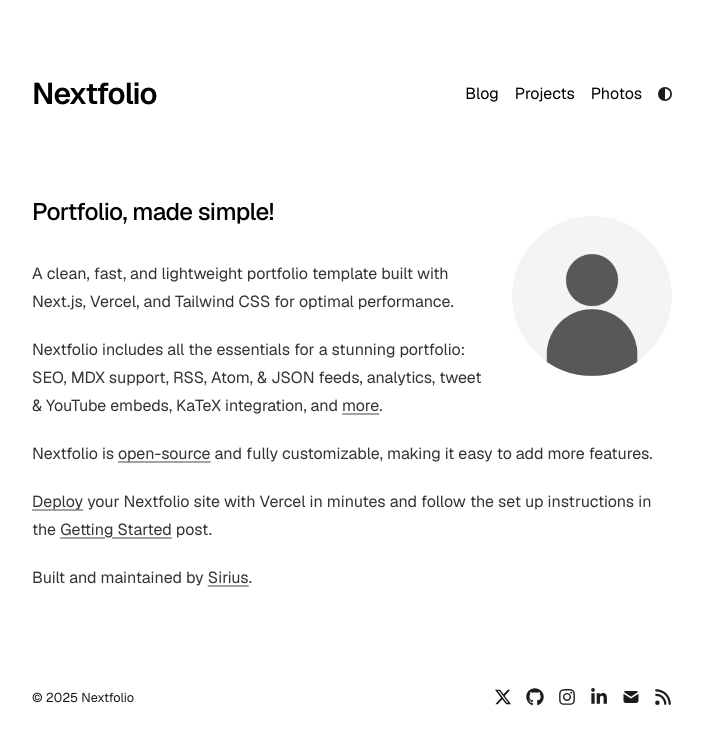
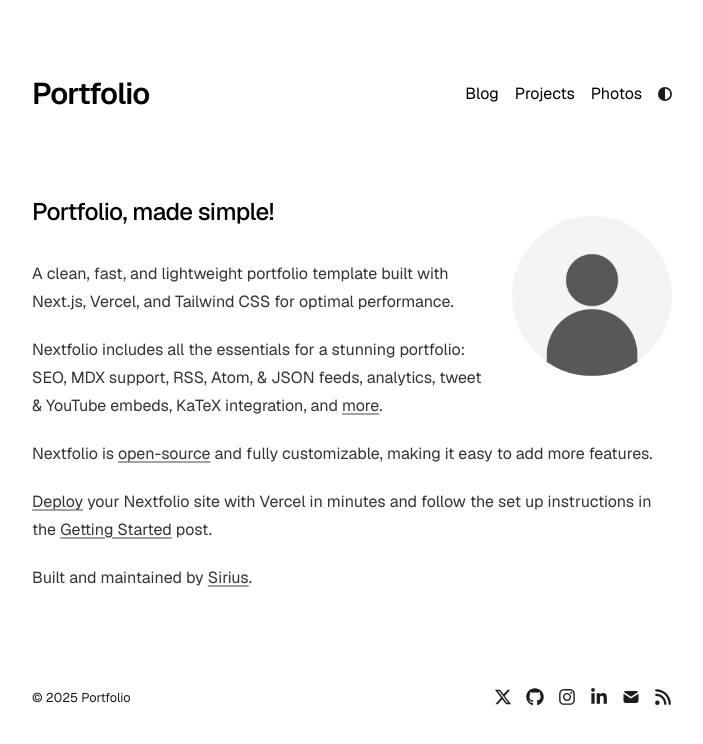
Before and after one commit to ridoansaleh/ridoansaleh.github.io, a Next.js app: page / in a window 1280 px wide. Shown: the top 744 px of the page, without its empty margins (288-991 px from the left). Built offline with nearby package versions, Linux system fonts and the light colour scheme.

Commit message:
feat: update site metadata and social links

```diff
--- a/app/config.ts
+++ b/app/config.ts
@@ -1,16 +1,16 @@
 export const metaData = {
-  baseUrl: "https://nextfolio-template.vercel.app/",
-  title: "Nextfolio",
-  name: "Sirius",
+  baseUrl: "https://ridoansaleh.github.io/",
+  title: "Portfolio",
+  name: "Ridoan Saleh",
   ogImage: "/opengraph-image.png",
   description:
     "A clean, fast, and lightweight portfolio template built with Next.js, Vercel, and Tailwind CSS for optimal performance.",
 };
 
 export const socialLinks = {
-  twitter: "https://x.com/1tssirius",
-  github: "https://github.com/1msirius/Nextfolio",
+  twitter: "https://x.com",
+  github: "https://github.com/ridoansaleh",
   instagram: "https://www.instagram.com/",
-  linkedin: "https://www.linkedin.com/",
-  email: "mailto:example@gmail.com",
+  linkedin: "https://www.linkedin.com/in/ridoansalehnasution/",
+  email: "mailto:ridoansalehnasution98@gmail.com",
 };
```
